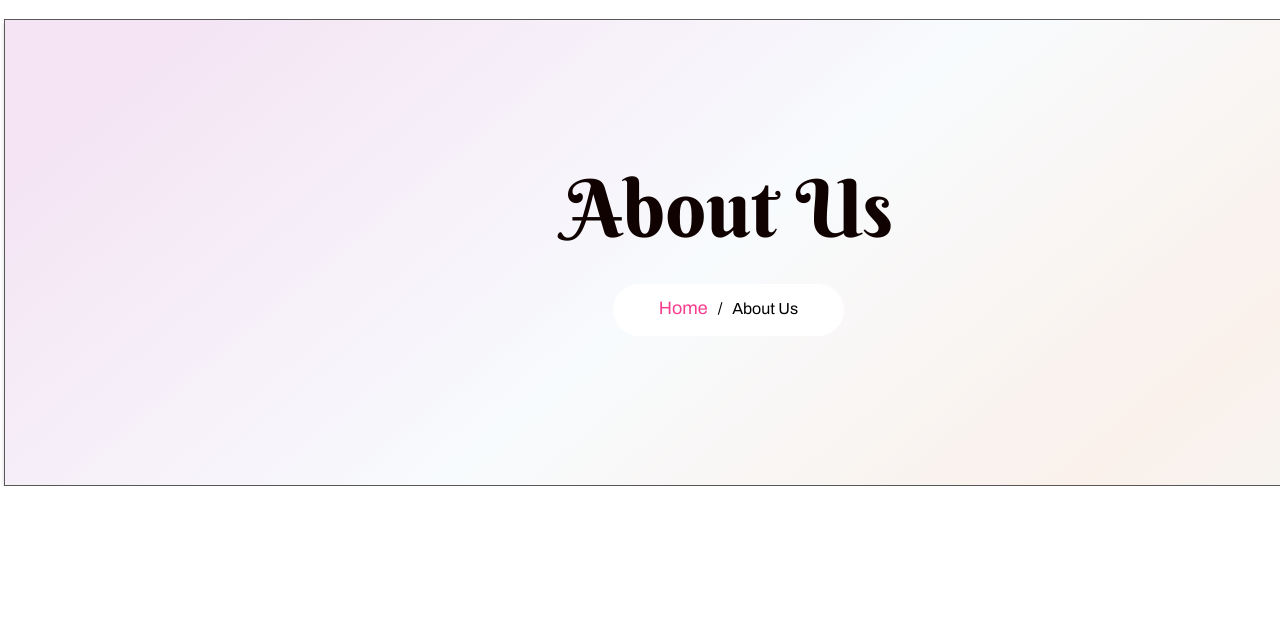
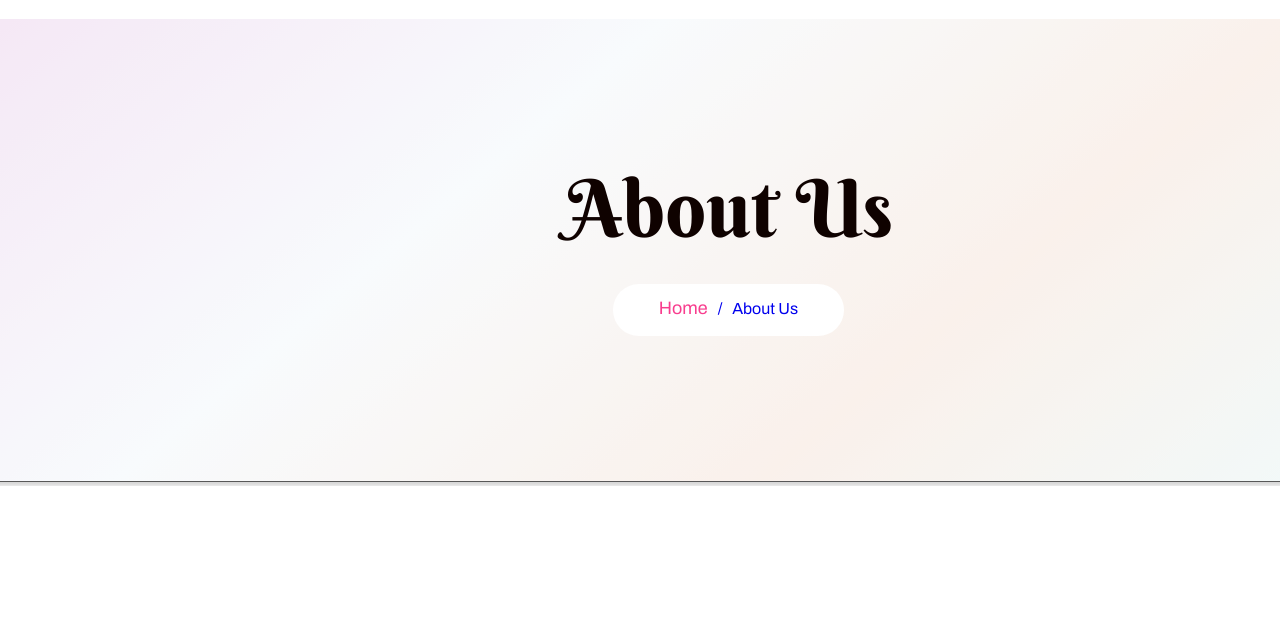
Before and after one commit to amanullayev2210/IceTales, a plain HTML site: page index.html in a window 1280 px wide. Shown: the part 99-723 px from the top of the page. Drawn offline with Linux system fonts and the light colour scheme.

Commit message:
fix bugs

```diff
--- a/index.html
+++ b/index.html
@@ -75,7 +75,7 @@
                 </h1>
                 <div class="hero__desc">
                     <p class="hero__text">
-                        <span class="hero__span">Home </span>   <span class="hero__iconspan">/</span> About Us
+                        <a href="#" class="hero__link"><span class="hero__span">Home </span>   <span class="hero__iconspan">/</span> About Us</a>
                     </p>
                 </div>
               </div>
--- a/style.css
+++ b/style.css
@@ -142,8 +142,14 @@ body {
 
 .hero {
     background-image: url("./imgs/hero_background.svg");
+    background-repeat: no-repeat;
+    background-position: center;
     height: 467px;
     margin-bottom: 147px;
+}
+
+.hero__link {
+    text-decoration: none;
 }
 
 .hero__tittle {
@@ -236,6 +242,7 @@ body {
 
 /* Our end */
 /* Quality start */
+
 .quality {
     background-color: #683292;
     height: 723px;
@@ -291,7 +298,6 @@ body {
 
 /* Quality end */
 /* Stats start */
-
 .stats {
     height: 340px;
 }
@@ -410,6 +416,8 @@ body {
 .teamplate {
     margin-block: 150px 142px;
     background-image: url("./imgs/template_background.svg");
+    background-repeat: no-repeat;
+    background-position: center;
 }
 
 .temp__tittle {
```
